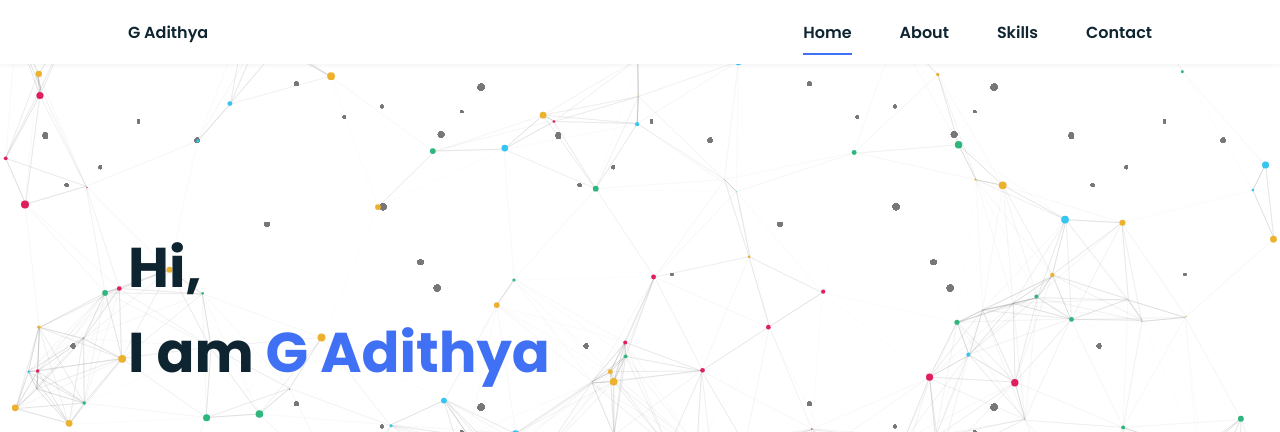
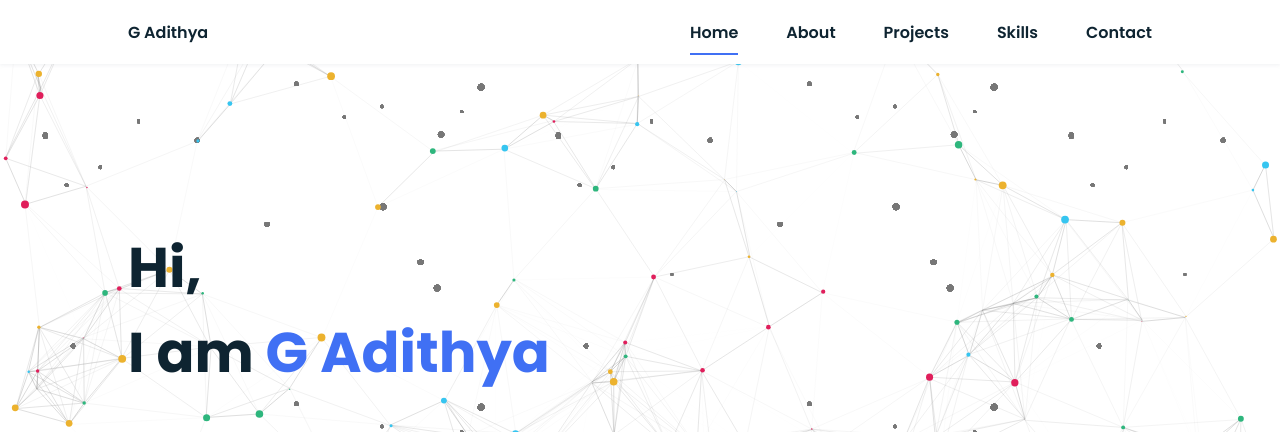
Before and after one commit to gaptain4/Portfolio, a plain HTML site: page index.html in a window 1280 px wide. Shown: the top 432 px of the page. Drawn offline with nearby package versions, Linux system fonts and the light colour scheme; no server answers; animation ran at ten frames a second.

Commit message:
Added menu section

```diff
--- a/index.html
+++ b/index.html
@@ -27,6 +27,7 @@
                     <ul class="nav__list">
                         <li class="nav__item"><a href="#home" class="nav__link active">Home</a></li>
                         <li class="nav__item"><a href="#about" class="nav__link">About</a></li>
+                        <li class="nav__item"><a href = "#projects" class = "nav__link">Projects</a></li>
                         <li class="nav__item"><a href="#skills" class="nav__link">Skills</a></li>
                         <li class="nav__item"><a href="#contact" class="nav__link">Contact</a></li>
                     </ul>
@@ -72,7 +73,7 @@
                 </div>
             </section>
             <!-- ===== PROJECTS =====-->
-<section class="projects section">
+<section class="projects section" id = "projects">
     <div class="projects__container bd-grid skills__img">
         <h2 class="section-title">My Projects</h2>
 
```
